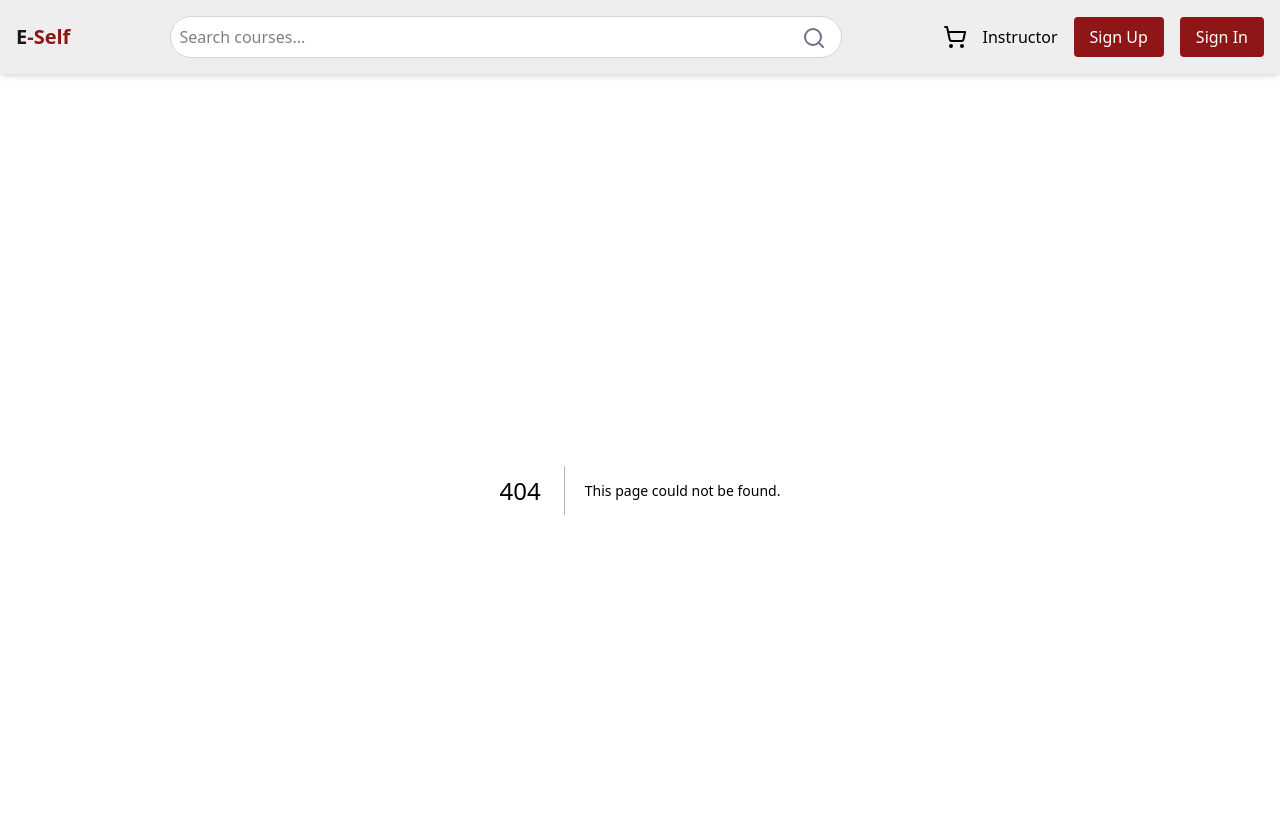
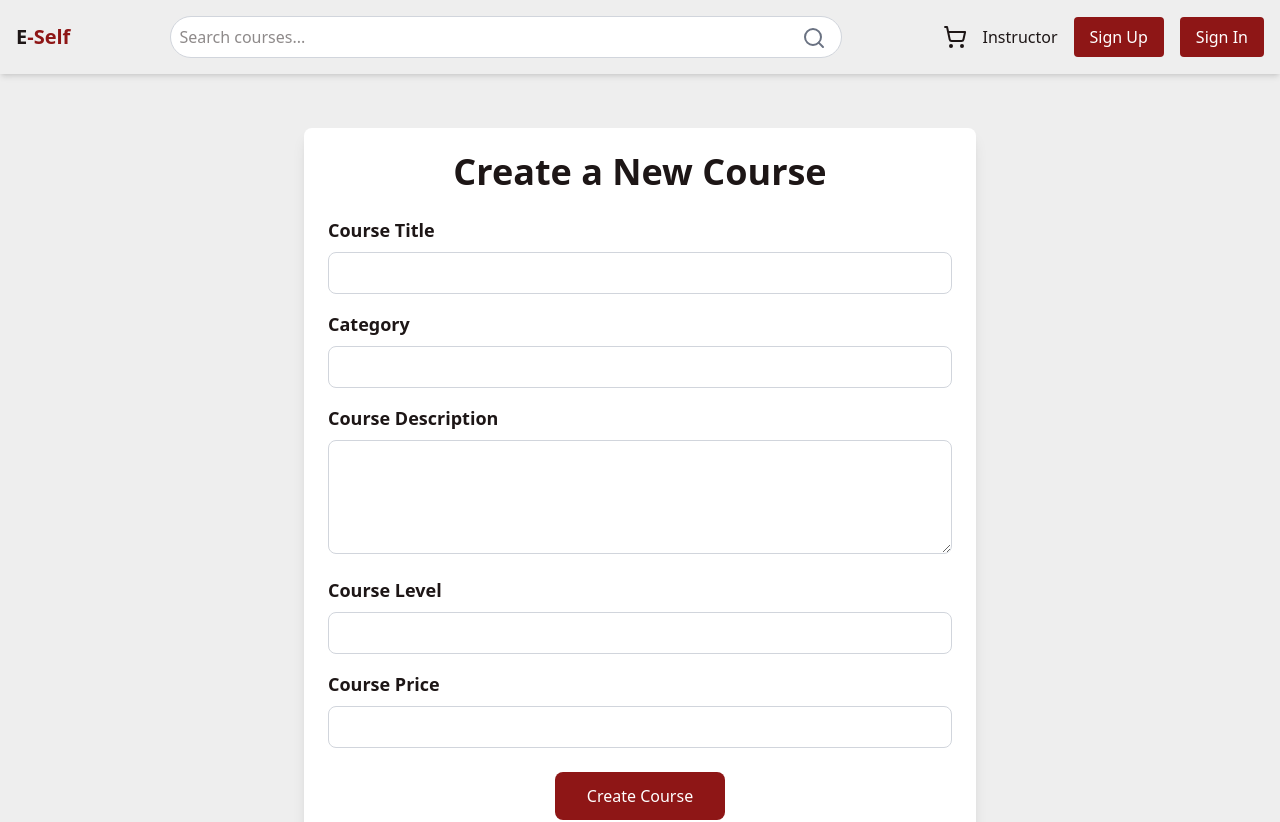
Before and after one commit to NegedeTekleyes/E-self-Lerning, a Next.js app in the folder e-self/: page /instructor/create-course in a window 1280 px wide. Before the commit this address had no page. Shown: the top 822 px of the page. Built offline with nearby package versions, Linux system fonts and the light colour scheme.

Commit message:
create course page

```diff
--- /dev/null
+++ b/e-self/app/instructor/create-course/page.tsx
@@ -0,0 +1,131 @@
+'use client'; // Ensure it's a client-side component
+
+import { useState } from 'react';
+import { motion } from 'framer-motion'; // For animations
+
+export default function CreateCourse() {
+  const [formData, setFormData] = useState({
+    title: '',
+    category: '',
+    description: '',
+    level: '',
+    price: '',
+  });
+
+  const handleInputChange = (e: React.ChangeEvent<HTMLInputElement | HTMLTextAreaElement>) => {
+    const { name, value } = e.target;
+    setFormData({
+      ...formData,
+      [name]: value,
+    });
+  };
+
+  const handleSubmit = (e: React.FormEvent) => {
+    e.preventDefault();
+    // You would typically send formData to your API or server here
+    console.log('Course Created:', formData);
+  };
+
+  return (
+    <main className="flex items-center justify-center min-h-screen bg-[#EEEEEE] pt-4 pb-6 px-6">
+      <div className="max-w-2xl w-full bg-white p-6 rounded-lg shadow-lg">
+        {/* Header */}
+        <motion.h1
+          className="text-4xl font-bold text-center mb-6"
+          initial={{ opacity: 0, y: -100 }}
+          animate={{ opacity: 1, y: 0 }}
+          transition={{ duration: 1 }}
+        >
+          Create a New Course
+        </motion.h1>
+
+        {/* Course Form */}
+        <form onSubmit={handleSubmit}>
+          <div className="mb-4">
+            <label htmlFor="title" className="block text-lg font-semibold mb-2">
+              Course Title
+            </label>
+            <input
+              type="text"
+              id="title"
+              name="title"
+              value={formData.title}
+              onChange={handleInputChange}
+              className="w-full px-4 py-2 border border-gray-300 rounded-lg"
+              required
+            />
+          </div>
+
+          <div className="mb-4">
+            <label htmlFor="category" className="block text-lg font-semibold mb-2">
+              Category
+            </label>
+            <input
+              type="text"
+              id="category"
+              name="category"
+              value={formData.category}
+              onChange={handleInputChange}
+              className="w-full px-4 py-2 border border-gray-300 rounded-lg"
+              required
+            />
+          </div>
+
+          <div className="mb-4">
+            <label htmlFor="description" className="block text-lg font-semibold mb-2">
+              Course Description
+            </label>
+            <textarea
+              id="description"
+              name="description"
+              value={formData.description}
+              onChange={handleInputChange}
+              className="w-full px-4 py-2 border border-gray-300 rounded-lg"
+              rows={4}
+              required
+            />
+          </div>
+
+          <div className="mb-4">
+            <label htmlFor="level" className="block text-lg font-semibold mb-2">
+              Course Level
+            </label>
+            <input
+              type="text"
+              id="level"
+              name="level"
+              value={formData.level}
+              onChange={handleInputChange}
+              className="w-full px-4 py-2 border border-gray-300 rounded-lg"
+              required
+            />
+          </div>
+
+          <div className="mb-4">
+            <label htmlFor="price" className="block text-lg font-semibold mb-2">
+              Course Price
+            </label>
+            <input
+              type="number"
+              id="price"
+              name="price"
+              value={formData.price}
+              onChange={handleInputChange}
+              className="w-full px-4 py-2 border border-gray-300 rounded-lg"
+              required
+            />
+          </div>
+
+          <div className="flex justify-center mt-6">
+            <button
+              type="submit"
+              className="bg-[#8E1616] text-white px-8 py-3 rounded-lg hover:bg-[#D84040] transition"
+            >
+              Create Course
+            </button>
+          </div>
+        </form>
+      </div>
+    </main>
+  );
+}
```
